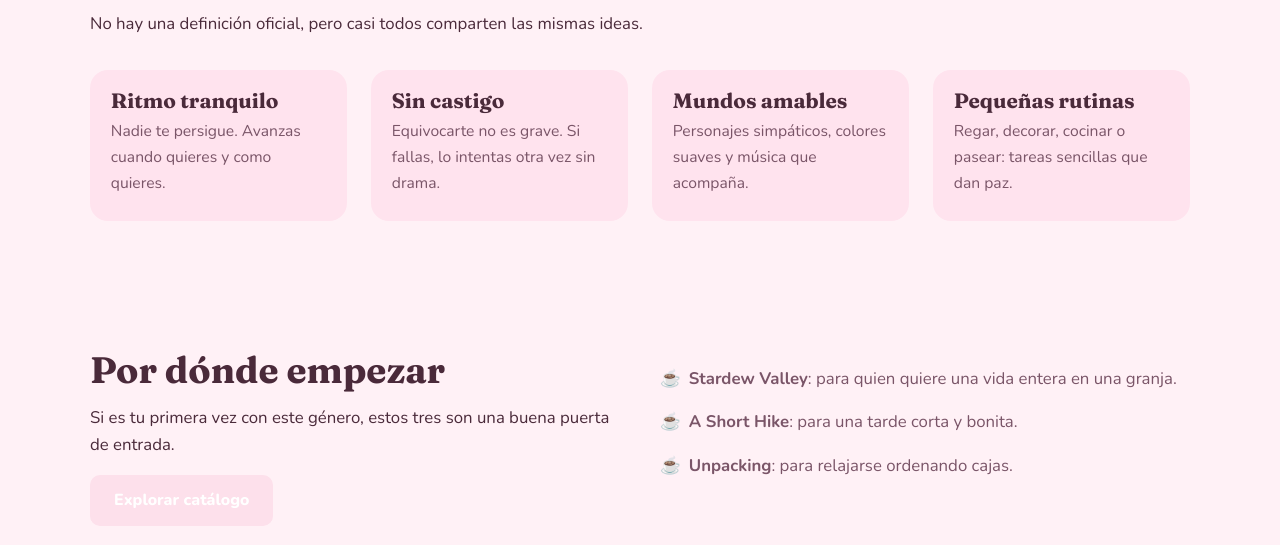
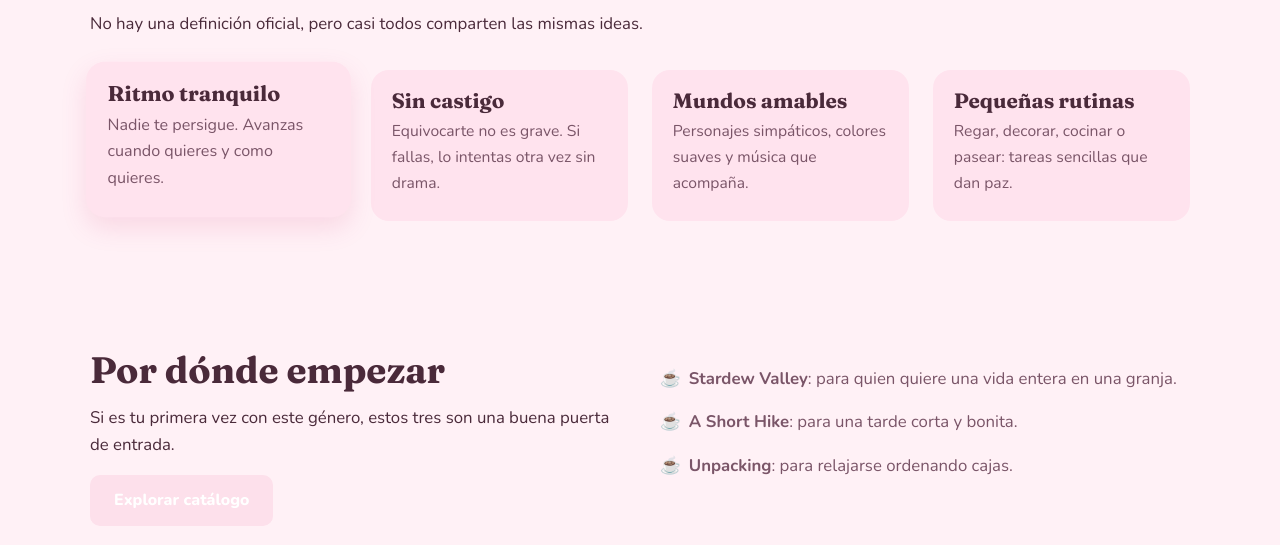
Before and after one commit to IMPERIO-create/Herramientas-Colaborativas, a plain HTML site: page index.html in a window 1280 px wide. In both pictures the pointer is over the element 218 px from the left and 837 px from the top of the page. Shown: the part 692-1237 px from the top of the page. Drawn offline with nearby package versions, Linux system fonts and the light colour scheme.

Commit message:
Se le añadio una funcion hover a tarjeta
Al pasar el raton por encima de la tarjeta activa el efecto hover

```diff
--- a/Style.css
+++ b/Style.css
@@ -99,6 +99,14 @@ p{max-width:65ch}
 .rejilla{display:grid;grid-template-columns:repeat(auto-fit,minmax(250px,1fr));gap:1.5rem;margin-top:2rem}
 .tarjeta{background:var(--fondo-2);border-radius:var(--radio);overflow:hidden;display:flex;flex-direction:column}
 .tarjeta .cuerpo{padding:1.2rem 1.3rem 1.5rem}
+.tarjeta {
+  transition: transform 0.25s ease, box-shadow 0.25s ease;
+}
+
+.tarjeta:hover {
+  transform: translateY(-6px) scale(1.03); /* Sube un poco y se amplía un 3% */
+  box-shadow: 0 10px 25px rgba(214, 69, 127, 0.15); /* Sombra suave de color */
+}
 .tarjeta p{color:var(--texto-suave);font-size:.98rem}
 .portada{
   height:140px;display:grid;place-items:center;
```
